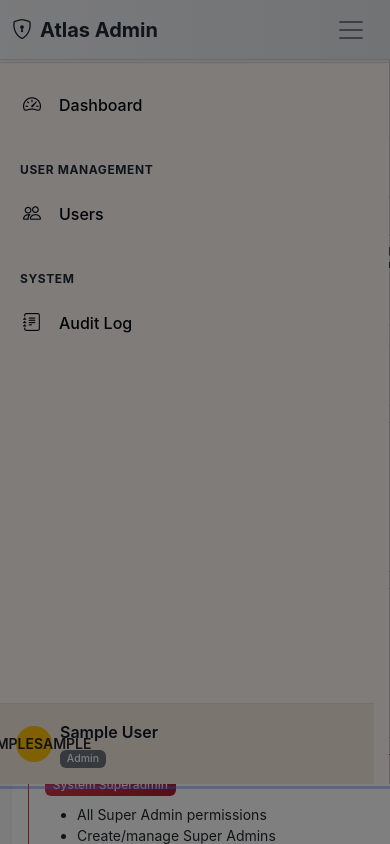
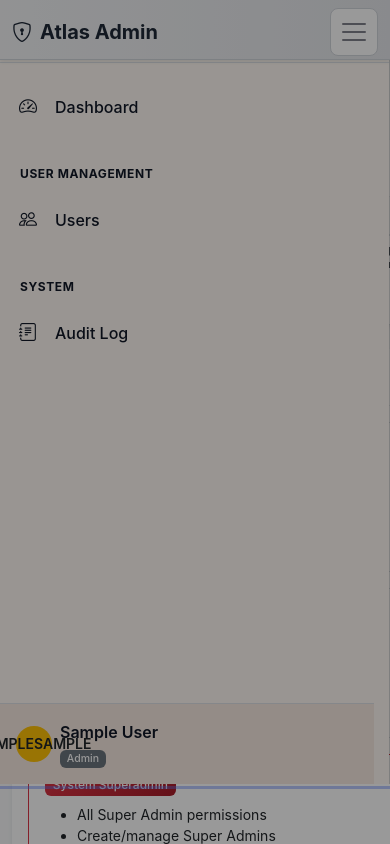
Before and after one commit to eHealthHub4Cancer/atlas_admin, a Django app: template templates/accounts/admin_admins.html in a window 390 px wide, after a click that opens the changed part. Run offline with Django 5.2, Linux system fonts and the light colour scheme; tables that the repository leaves empty hold one stand-in row (values such as "Sample post"); the template is opened without the code that fills it: values that come from a table or form of the project are taken from there, most other values are stand-ins (such as "Sample title", 1, 10 or a date in 2020); parts of the project's set-up code (start-up, migrations or seed data) failed here and were passed over; some libraries are stand-ins or nearby versions.

Commit message:
Improve sidebar readability, scrolling, and mobile menu UX

```diff
--- a/static/css/style.css
+++ b/static/css/style.css
@@ -1308,3 +1308,55 @@ tr.htmx-swapping {
 .sidebar-user .nav-link:hover i {
     color: #05070c !important;
 }
+
+/* Sidebar usability pass: dark labels, reliable scrolling, improved mobile offcanvas */
+.sidebar .nav-link,
+.sidebar .nav-link span,
+.sidebar .nav-link i,
+.sidebar .nav-section-title,
+.sidebar .sidebar-footer,
+.sidebar .sidebar-footer small {
+    color: #111827 !important;
+}
+
+.sidebar,
+.sidebar .offcanvas-body,
+.sidebar .sidebar-nav {
+    overflow-y: auto;
+    -webkit-overflow-scrolling: touch;
+}
+
+@media (max-width: 991.98px) {
+    .sidebar.offcanvas {
+        top: 0 !important;
+        height: 100vh !important;
+        width: min(88vw, 320px);
+        border-right: 1px solid #d1d5db;
+    }
+
+    .sidebar .offcanvas-header {
+        position: sticky;
+        top: 0;
+        z-index: 2;
+        background: var(--sidebar-bg);
+    }
+
+    .sidebar .offcanvas-body {
+        height: calc(100vh - 57px);
+    }
+
+    .sidebar .nav-link {
+        padding: 0.875rem 1rem;
+        font-size: 1rem;
+    }
+
+    .dashboard-topbar .navbar-toggler {
+        background: #ffffff;
+        border: 1px solid #d1d5db !important;
+        border-radius: 0.5rem;
+    }
+
+    .offcanvas-backdrop.show {
+        opacity: 0.4;
+    }
+}
--- a/templates/base_admin_dashboard.html
+++ b/templates/base_admin_dashboard.html
@@ -14,7 +14,7 @@
             </a>
 
             <!-- Mobile Toggle -->
-            <button class="navbar-toggler border-0" type="button" data-bs-toggle="offcanvas" data-bs-target="#sidebarMenu" aria-controls="sidebarMenu">
+            <button class="navbar-toggler border-0 p-2" type="button" data-bs-toggle="offcanvas" data-bs-target="#sidebarMenu" aria-controls="sidebarMenu" aria-label="Toggle navigation menu">
                 <span class="navbar-toggler-icon"></span>
             </button>
 
--- a/templates/base_dashboard.html
+++ b/templates/base_dashboard.html
@@ -14,7 +14,7 @@
             </a>
 
             <!-- Mobile Toggle -->
-            <button class="navbar-toggler border-0" type="button" data-bs-toggle="offcanvas" data-bs-target="#sidebarMenu" aria-controls="sidebarMenu">
+            <button class="navbar-toggler border-0 p-2" type="button" data-bs-toggle="offcanvas" data-bs-target="#sidebarMenu" aria-controls="sidebarMenu" aria-label="Toggle navigation menu">
                 <span class="navbar-toggler-icon"></span>
             </button>
 
```
Also changed, not shown: accounts/views.py (+30 -6 lines).
